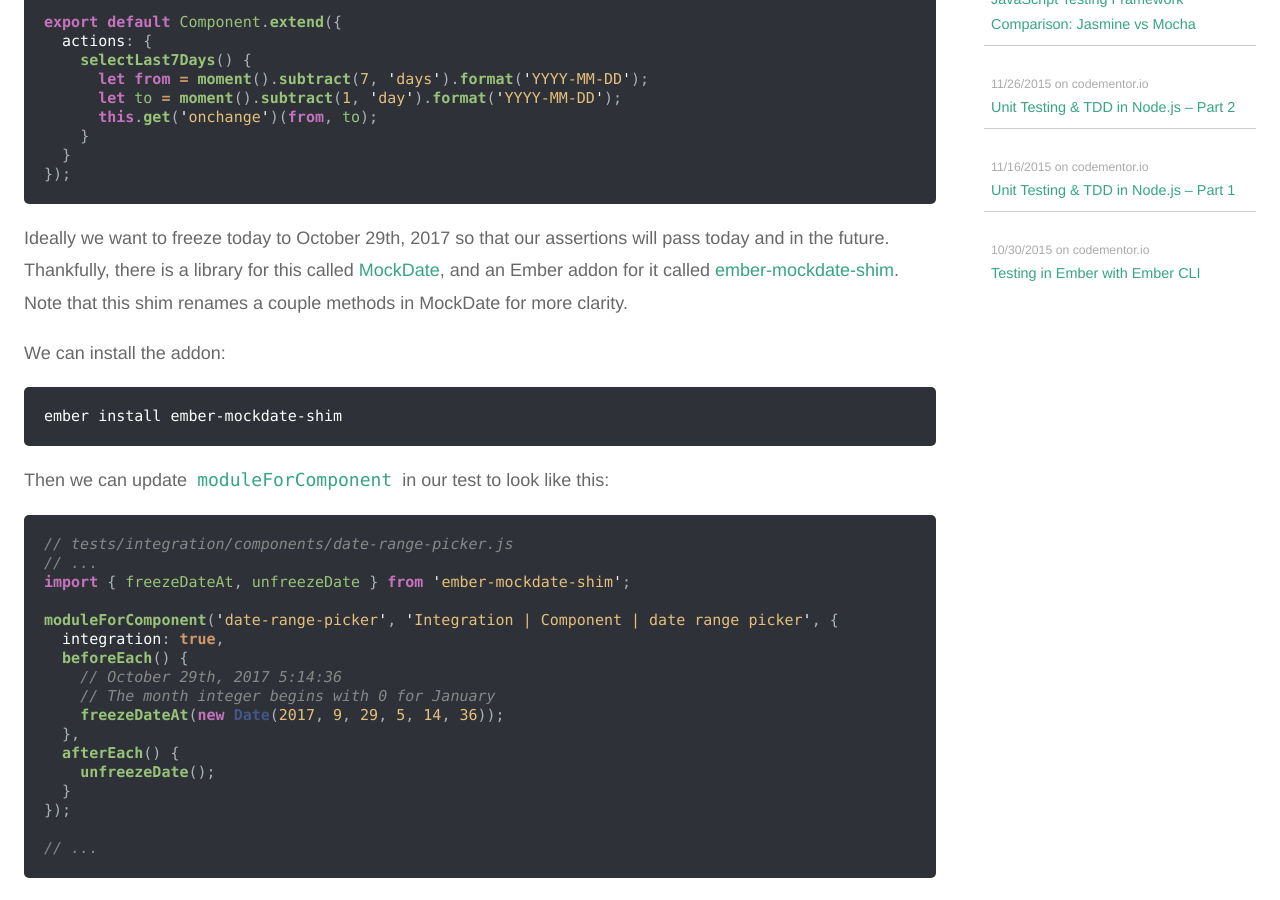
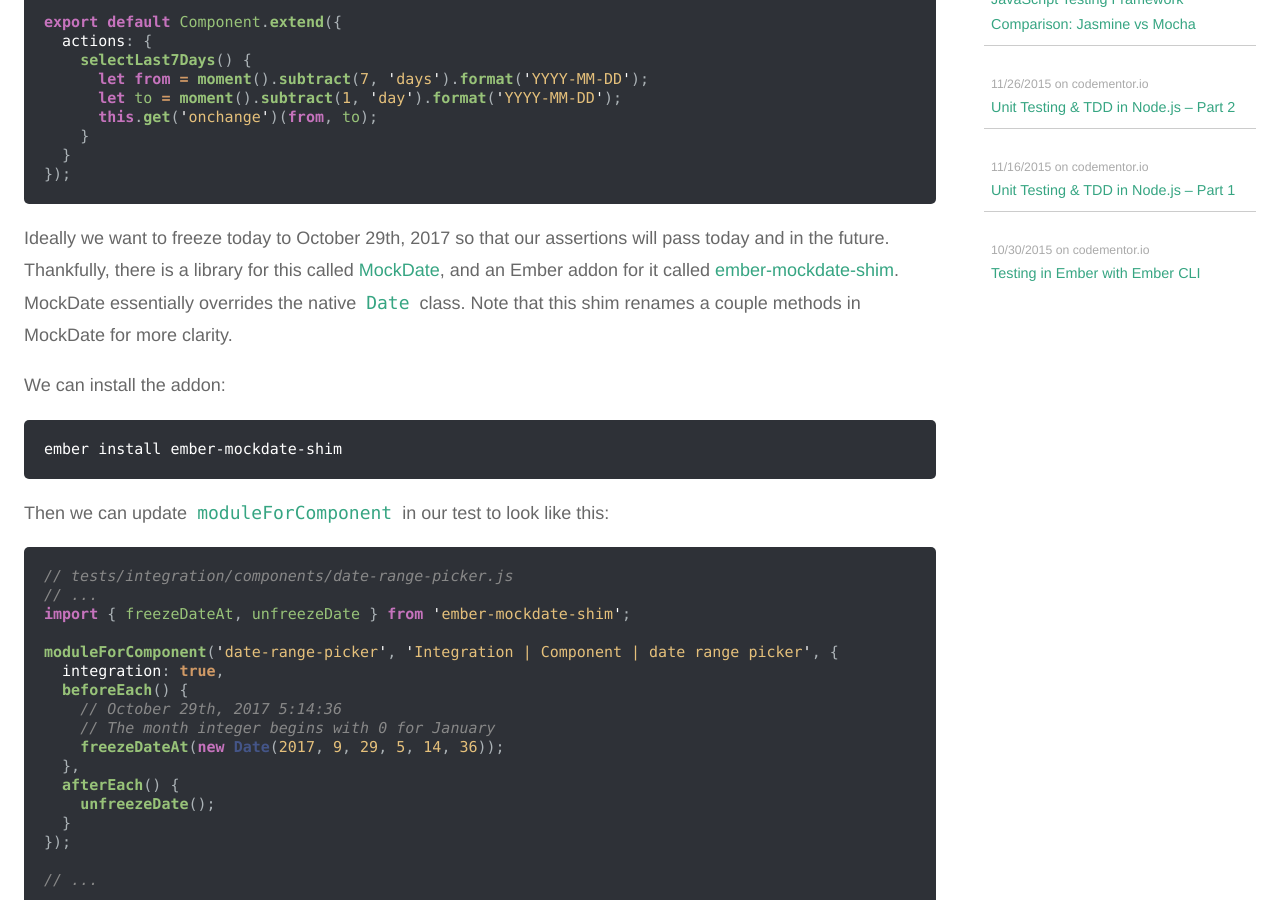
Before and after one commit to iamdtang/skaterdav85.github.io, a Jekyll site: the page built from _posts/2017-10-29-testing-with-relative-dates-and-timezones-in-ember.md, in a window 1280 px wide and 900 px high, scrolled down 1128 px. Built offline with Jekyll 4.4.1, drawn with Linux system fonts in a browser that asks for light colours; nearby versions of some CDN libraries; comment, search, counter and statistics services are not loaded.

Commit message:
Update 2017-10-29-testing-with-relative-dates-and-timezones-in-ember.md

````diff
--- a/_posts/2017-10-29-testing-with-relative-dates-and-timezones-in-ember.md
+++ b/_posts/2017-10-29-testing-with-relative-dates-and-timezones-in-ember.md
@@ -55,7 +55,7 @@ export default Component.extend({
 });
 ```
 
-Ideally we want to freeze today to October 29th, 2017 so that our assertions will pass today and in the future. Thankfully, there is a library for this called [MockDate](https://github.com/boblauer/MockDate), and an Ember addon for it called [ember-mockdate-shim](https://github.com/Ticketfly/ember-mockdate-shim). Note that this shim renames a couple methods in MockDate for more clarity.
+Ideally we want to freeze today to October 29th, 2017 so that our assertions will pass today and in the future. Thankfully, there is a library for this called [MockDate](https://github.com/boblauer/MockDate), and an Ember addon for it called [ember-mockdate-shim](https://github.com/Ticketfly/ember-mockdate-shim). MockDate essentially overrides the native `Date` class. Note that this shim renames a couple methods in MockDate for more clarity.
 
 We can install the addon:
 
````
